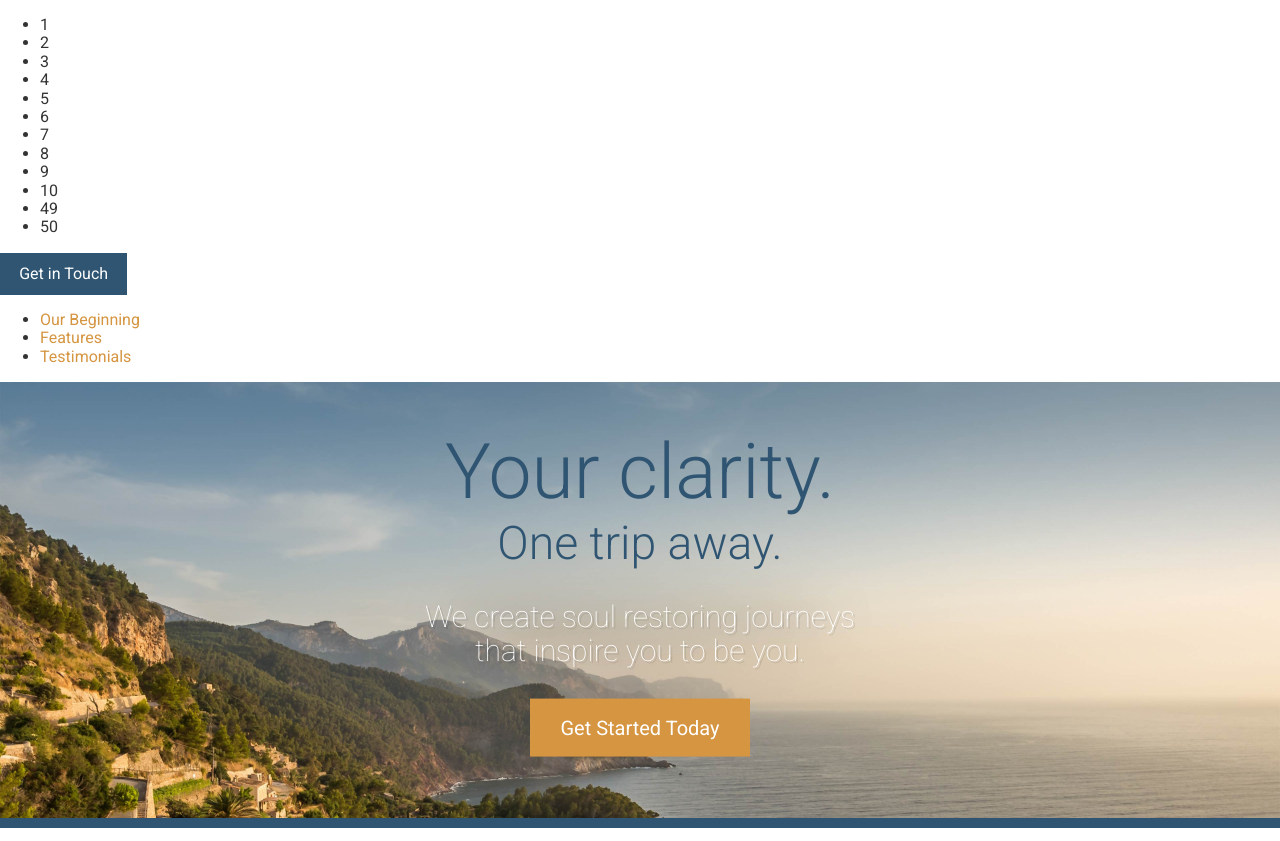
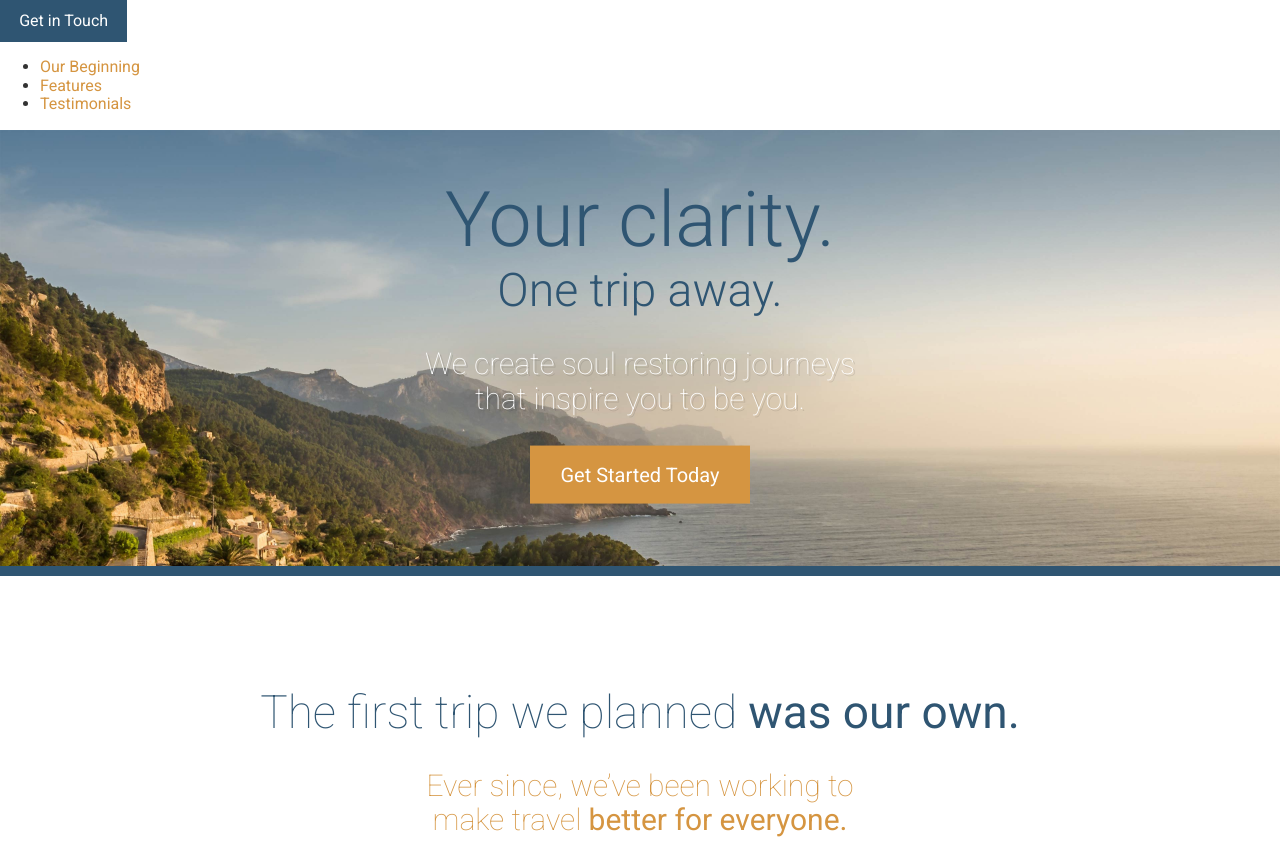
Before and after one commit to aladdinmateo/myPackage, a website: page maNode/Project/tt/index.html in a window 1280 px wide. Shown: the top 841 px of the page. Drawn offline with Linux system fonts and the light colour scheme.

Commit message:
mo useless numbers

```diff
--- a/maNode/Project/tt/index.html
+++ b/maNode/Project/tt/index.html
@@ -9,20 +9,6 @@
   <link rel="stylesheet" href="Css/styles/maCssII.css">
 </head>
 <body>
-  <ul>
-    <li>1</li>
-    <li>2</li>
-    <li>3</li>
-    <li>4</li>
-    <li>5</li>
-    <li>6</li>
-    <li>7</li>
-    <li>8</li>
-    <li>9</li>
-    <li>10</li>
-    <li>49</li>
-    <li>50</li>
-  </ul>
   <header>
     <!-- <img src="assets/images/icons/clear-view-escapes.svg"> -->
     <a href="#" class="btn">Get in Touch</a>
```
